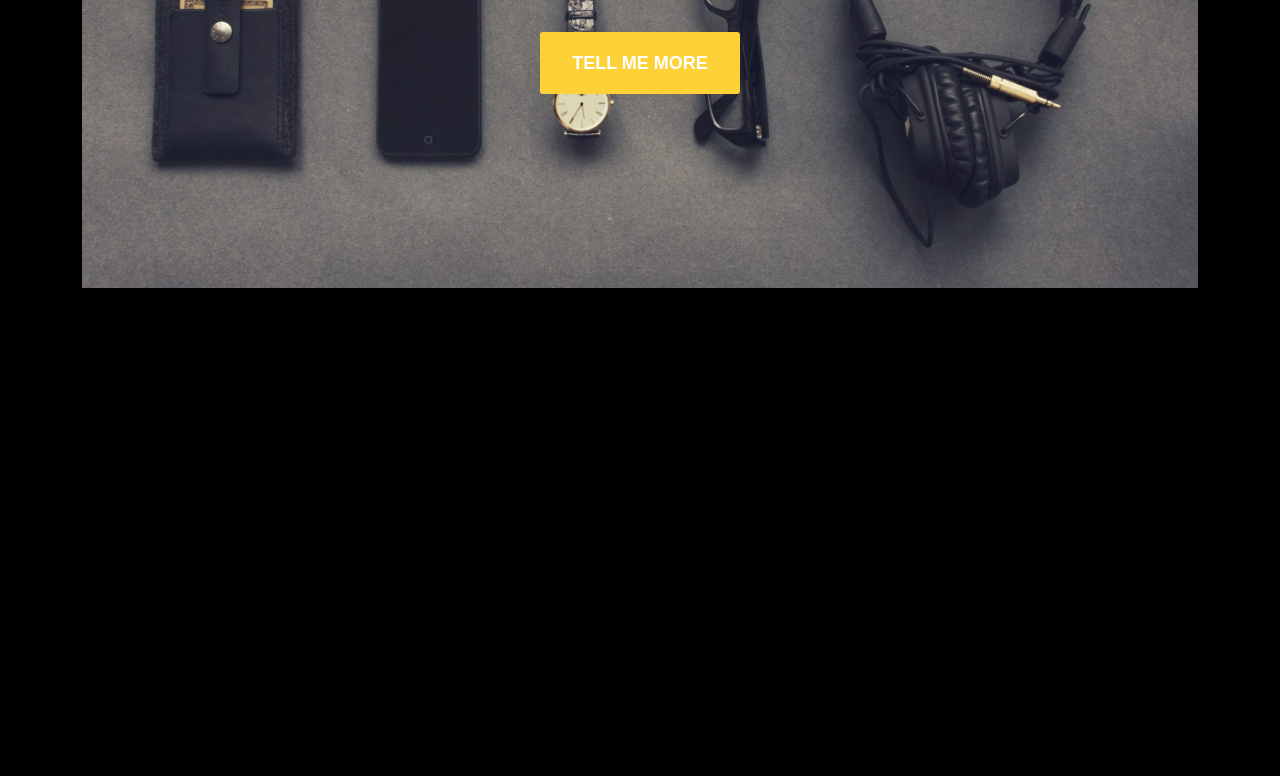
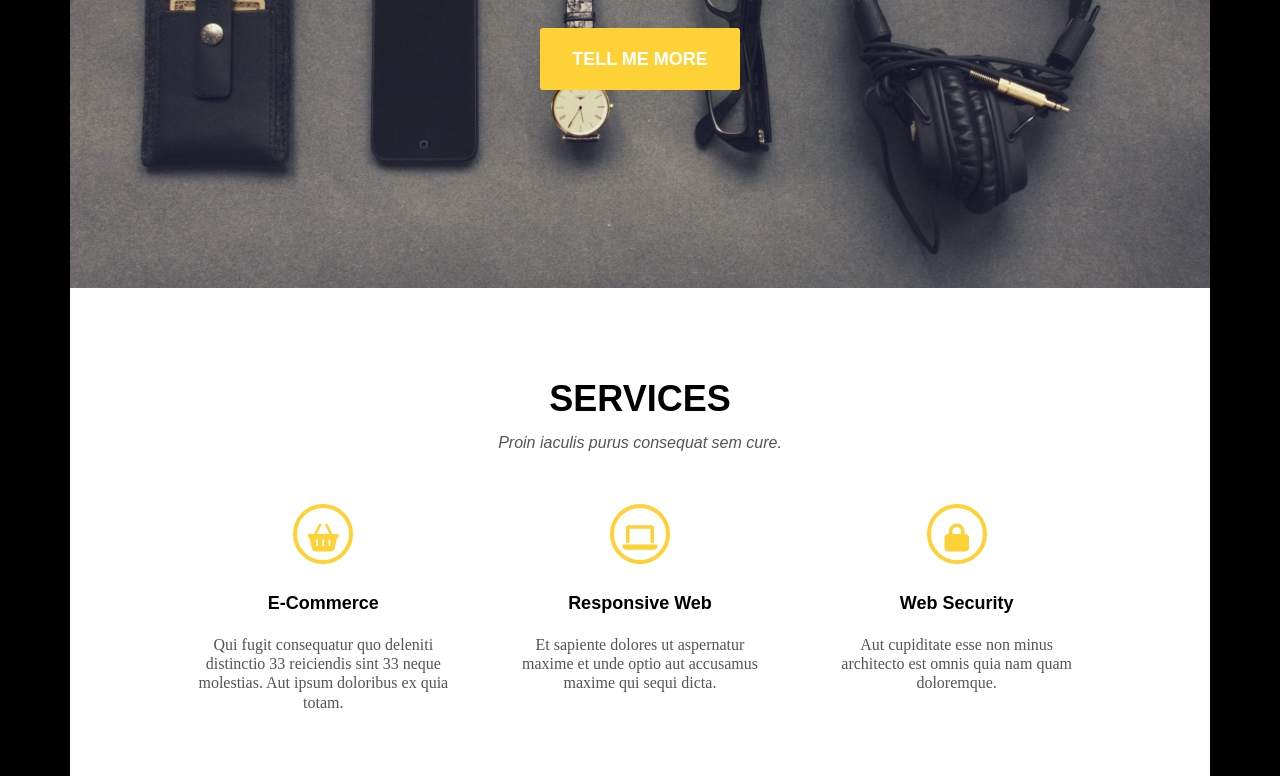
Before and after one commit to bpedryc83/Module-4_6, a website: page index.html in a window 1280 px wide. Shown: the part 412-1188 px from the top of the page. Before the commit the page ends 800 px from the top, so only its background shows below. Drawn offline with Linux system fonts and the light colour scheme; a web font is replaced by a local one.

Commit message:
Add section Services

```diff
--- a/index.html
+++ b/index.html
@@ -29,7 +29,6 @@
                             <li><a href="#">CONTACT</a></li>
                         </ul>
                     </span>
-
                 </div>
                 <div class="center-header">
                     <div>
@@ -44,5 +43,34 @@
                 </div>
             </div>
         </section>
+        <section class="services">
+            <div class="container">
+                <h2>SERVICES</h2>
+                <h6>Proin iaculis purus consequat sem cure.</h6>
+                <div class="row mx-auto py-5 col-10">
+                    <div class="col-4 icon-height">
+                        <div class="icon">
+                            <i class="fa-solid fa-basket-shopping"></i>
+                        </div>
+                        <h4>E-Commerce</h4>
+                        <p>Qui fugit consequatur quo deleniti distinctio 33 reiciendis sint 33 neque molestias. Aut ipsum doloribus ex quia totam.</p>
+                    </div>
+                    <div class="col-4">
+                        <div class="icon">
+                            <i class="fa-solid fa-laptop"></i>
+                        </div>
+                        <h4>Responsive Web</h4>
+                        <p>Et sapiente dolores ut aspernatur maxime et unde optio aut accusamus maxime qui sequi dicta.</p>
+                    </div>
+                    <div class="col-4">
+                        <div class="icon">
+                            <i class="fa-solid fa-lock"></i>
+                        </div>
+                        <h4>Web Security</h4>
+                        <p>Aut cupiditate esse non minus architecto est omnis quia nam quam doloremque.</p>
+                    </div>
+                </div>
+            </div>
+        </section>
     </body>
 </html>
--- a/sass/style.scss
+++ b/sass/style.scss
@@ -1,22 +1,26 @@
 /*Global*/
+
+$font-header: 'Montserrat', sans-serif;
+$font-standard: 'Droid Serif', sans-serif;
+$font-standard-color: rgb(89, 82, 82);
 
 *, *::before, *::after {
 	box-sizing: border-box;
 }
-
-
 
 body {
     margin: 0;
     text-align: center;
     background: black;
     color: white;
-    font-size: 16px;
+    font-size: 0;
     line-height: 1.7;
 }
 
 .container {
     max-width: 1140px;
+    padding: 0;
+    margin: auto auto;
 }
 
 .pos-relative {
@@ -56,7 +60,7 @@ body {
 }
 
 .navigation {
-    font-family: 'Montserrat', sans-serif;
+    font-family: $font-header;
     font-size: 14px;
     font-weight: 500;
     justify-content: center;
@@ -87,18 +91,19 @@ body {
 }
 
 h1 {
-    font-family: 'Montserrat', sans-serif;
+    font-family: $font-header;
     font-size: 70px;
 }
 
 h3 {
     font-family: 'Droid Serif', sans-serif;
+    font-weight: 300;
     font-size: 40px;
     font-style: italic;
 }
 
 .btn {
-    font-family: 'Montserrat', sans-serif;
+    font-family: $font-header;
     font-weight: bold;
     font-size: 18px;
     max-width: 200px;
@@ -117,3 +122,58 @@ h3 {
         color: black;
     }
 }
+
+/* Section Services */
+
+section.services {
+    font-size: 16px;
+    div {
+        background: white;
+    }
+    p {
+        color:rgb(89, 82, 82);
+        line-height: 1.2;
+        padding: 0 20px;
+    }
+}
+
+h2 {
+    margin: 0;
+    padding: 80px 0 0 0;
+    font-family: $font-header;
+    color: black;
+    font-size: 36px;
+}
+
+h4 {
+    margin: 0;
+    padding: 15px 0 0 0;
+    font-family: $font-header;
+    color: black;
+    font-size: 18px;
+}
+
+h6 {
+    font-family: 'Droid Serif', sans-serif;
+    font-style: italic;
+    font-weight: 200;
+    font-size: 16px;
+    color: $font-standard-color;
+    margin: 0;
+}
+
+.icon {
+    line-height: 60px;
+}
+
+.services i {
+    text-align: center;
+    font-size: 28px;
+    width: 60px;
+    height: 60px;
+    line-height: inherit!important;
+    border-radius: 50%;
+    border-color: #fed136;
+    border: 4px solid;
+    color:#fed136;
+}
```
Also changed, not shown: css/style.css, 1 other file.
